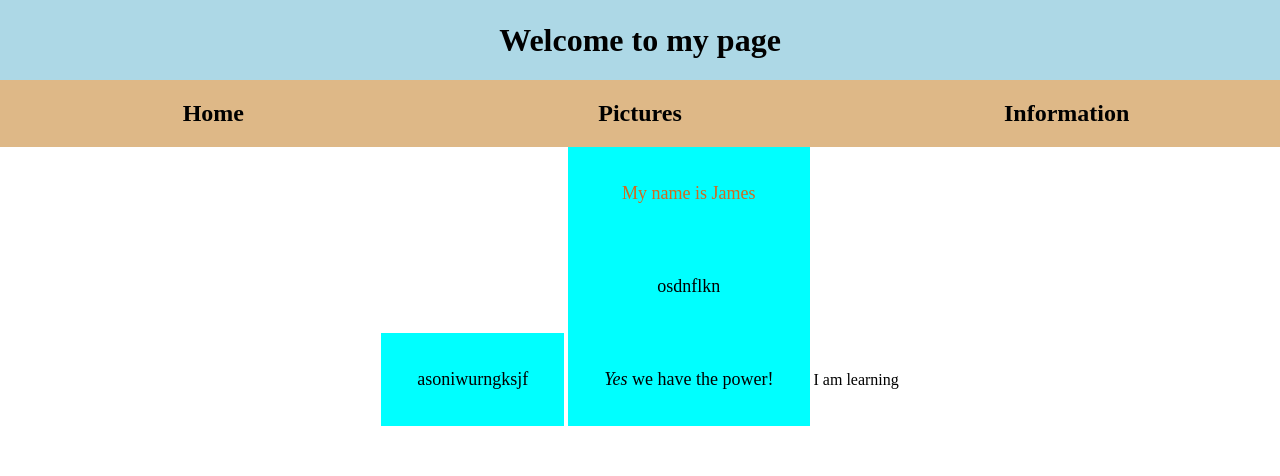
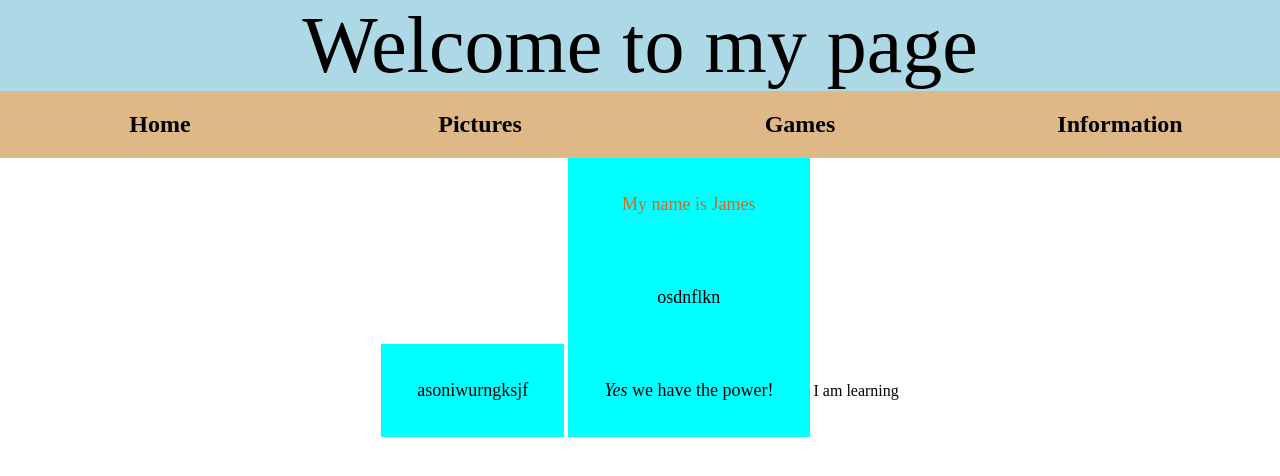
Before and after one commit to jamesl3483/jamesl3483.github.io, a plain HTML site: page index.html in a window 1280 px wide. Drawn offline with Linux system fonts and the light colour scheme.

Commit message:
updating

```diff
--- a/heading.css
+++ b/heading.css
@@ -1,15 +1,16 @@
 header {
-    max-width: 100%;
-    max-height: 100%;
-    padding-top: .01em;
+    flex: 0 0 auto;
+
     margin: 0;
     text-align: center;
     background-color: lightblue;
+    font-size:5em;
 }
 
-h1{
-    font-size: xx-large;
+.wrapper{
+    flex: 1 1 auto;
 }
+
 
 body{
     max-height: 100%;
--- a/index.html
+++ b/index.html
@@ -9,15 +9,16 @@
 </head>
 
 <body>
+    <div class = "wrapper">
     <header>
-        <h1>Welcome to my page</h1>
+        Welcome to my page
+    </header>
         <nav id="navbar">
             <a href="index.html"><h2>Home</h2></a>
-            <a href="Pics.html"><h2>Pictures</h2></a>
-            <a href="Info.html"><h2>Information</h2></a>
+            <a href="pics.html"><h2>Pictures</h2></a>
+            <a href="games.html"><h2>Games</h2></a>
+            <a href="info.html"><h2>Information</h2></a>
         </nav>
-    </header>
-
     <div class="block">
         <p>asoniwurngksjf</p>
     </div>
@@ -29,7 +30,7 @@
         <p><span>Yes</span> we have the power!</p>
     </div>
     <div class="block">I am learning</div>
-
+</div>
     <!-- add some p5.js just to see if I can make the website pretty -->
 </body>
 
```
